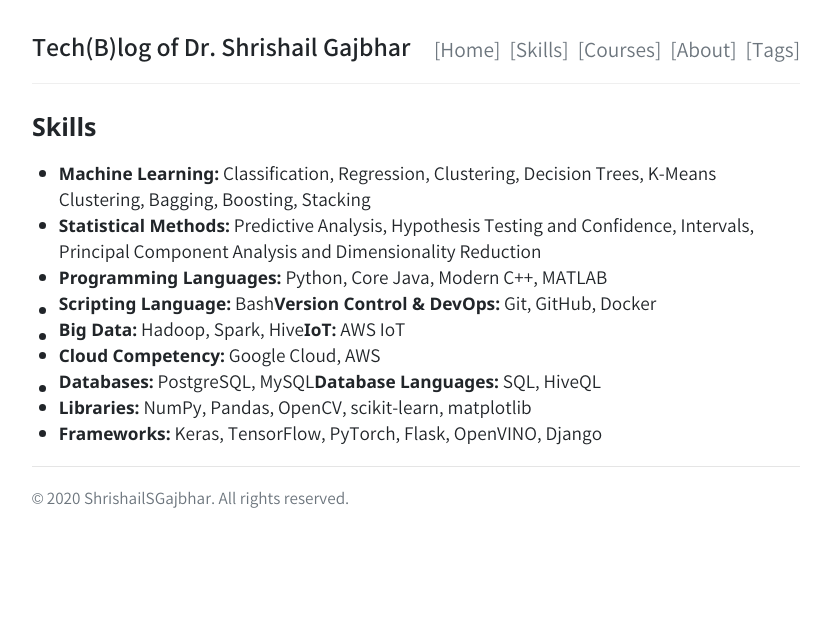
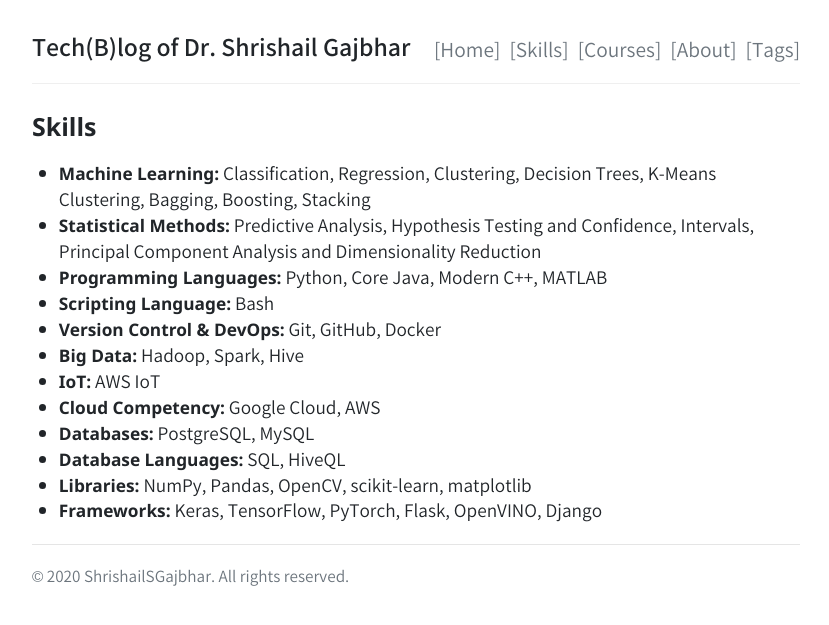
Before and after one commit to ShrishailSGajbhar/shrishailsgajbhar.github.io, a Jekyll site: the page built from skills.md, in a window 1280 px wide. Shown: the top 625 px of the page, without its empty margins (224-1053 px from the left). Built offline with Jekyll 4.4.1, drawn with Linux system fonts in a browser that asks for light colours; comment, search, counter and statistics services are not loaded.

Commit message:
Update website

```diff
--- a/skills.md
+++ b/skills.md
@@ -8,10 +8,13 @@ comments: false
 * **Machine Learning:** Classification, Regression, Clustering, Decision Trees, K-Means Clustering, Bagging, Boosting, Stacking
 * **Statistical Methods:** Predictive Analysis, Hypothesis Testing and Confidence, Intervals, Principal Component Analysis and Dimensionality Reduction
 * **Programming Languages:** Python, Core Java, Modern C++, MATLAB
-* **Scripting Language:** Bash | **Version Control & DevOps:** Git, GitHub, Docker
-* **Big Data:** Hadoop, Spark, Hive | **IoT:** AWS IoT
+* **Scripting Language:** Bash
+* **Version Control & DevOps:** Git, GitHub, Docker
+* **Big Data:** Hadoop, Spark, Hive
+* **IoT:** AWS IoT
 * **Cloud Competency:** Google Cloud, AWS
-* **Databases:** PostgreSQL, MySQL | **Database Languages:** SQL, HiveQL
+* **Databases:** PostgreSQL, MySQL
+* **Database Languages:** SQL, HiveQL
 * **Libraries:** NumPy, Pandas, OpenCV, scikit-learn, matplotlib
 * **Frameworks:** Keras, TensorFlow, PyTorch, Flask, OpenVINO, Django
 
```
Also changed, not shown: about.md (+1 -2 lines).
